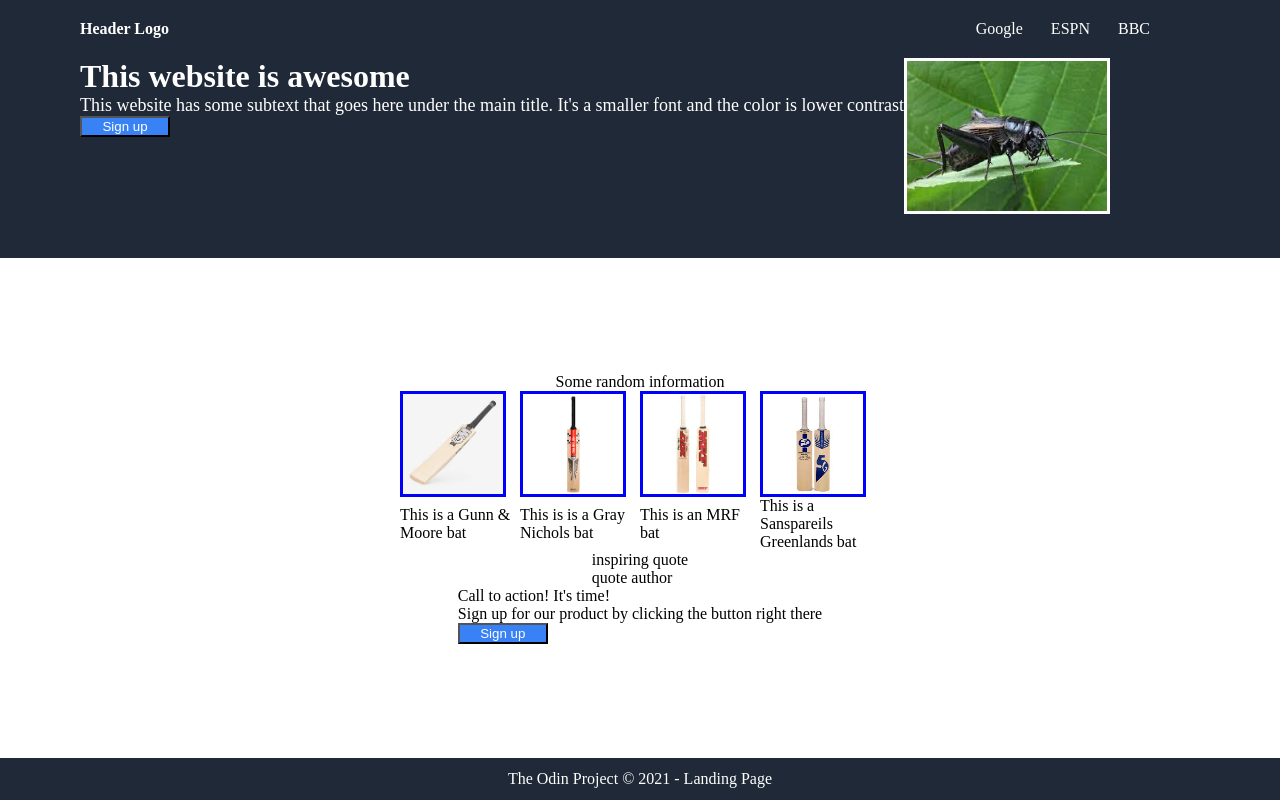
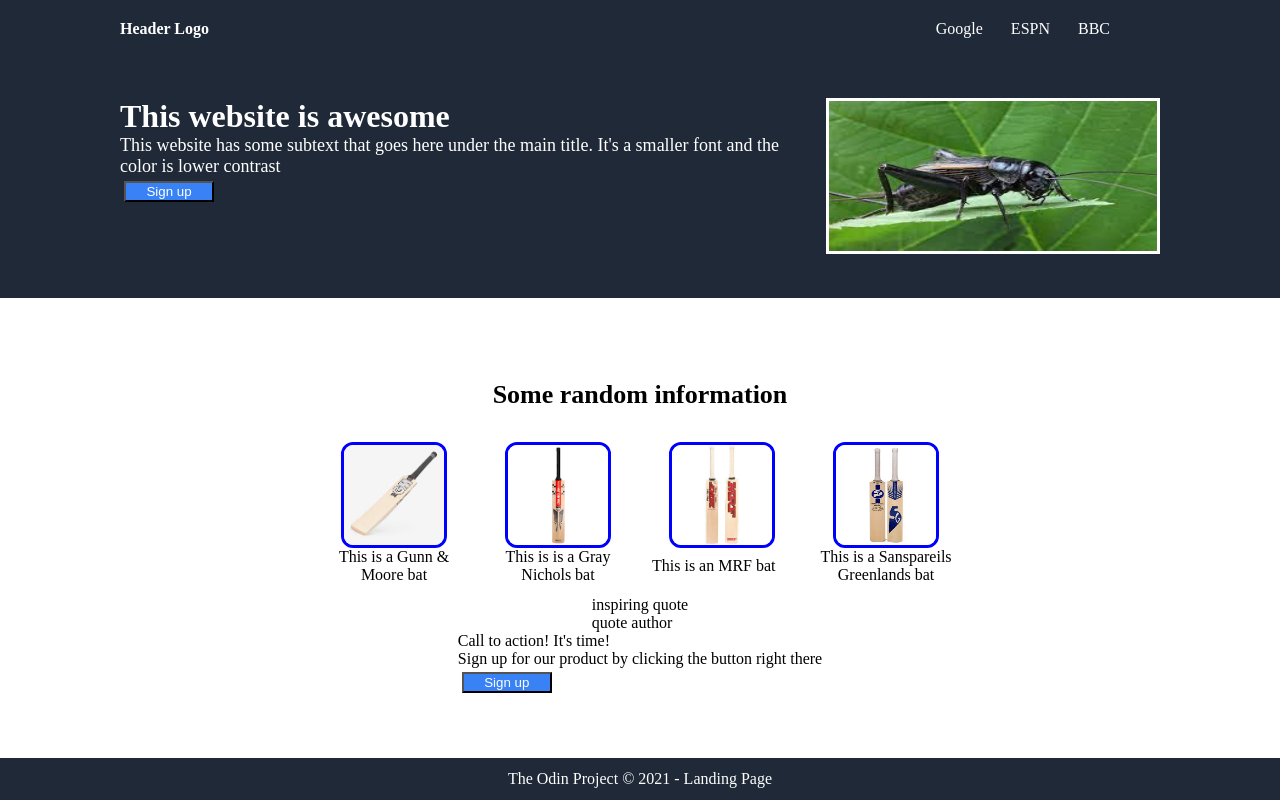
Before and after one commit to kanu14/landing-page, a plain HTML site: page index.html in a window 1280 px wide. Drawn offline with Linux system fonts and the light colour scheme.

```diff
--- a/index.html
+++ b/index.html
@@ -38,7 +38,7 @@
 
     <div class="bottom-half">
         <div class="random-info">
-            <div>Some random information</div>
+            <div class="bottom-header">Some random information</div>
             <div class="four-pics">
                 <div class="images">
                     <img src="img/gm-bat.jpeg" alt="picture 1">
--- a/style.css
+++ b/style.css
@@ -10,12 +10,17 @@ body {
 
 }
 
+.blue,
+.bottom-half {
+    padding-left: 120px;
+    padding-right: 120px;
+}
+
 .blue {
     background-color: #1f2937;
     color: white;
     text-decoration: none;
-    padding-left: 80px;
-    padding-right: 80px;
+
 
 }
 
@@ -23,8 +28,7 @@ body {
     display: flex;
     flex-direction: column;
     align-items: center;
-    padding-left: 80px;
-    padding-right: 80px;
+
 }
 
 .header {
@@ -32,8 +36,8 @@ body {
     justify-content: space-between;
     align-items: center;
     padding-top: 20px;
-    padding-bottom: 20px;
-    font-weight: bold;
+    padding-bottom: 60px;
+    font-weight: bolder;
 }
 
 .header-links {
@@ -67,6 +71,7 @@ button {
     width: 90px;
     background-color: #3882f6;
     color: white;
+    margin: 4px;
 }
 
 .awesome {
@@ -74,6 +79,7 @@ button {
     flex-direction: column;
     font-size: 32px;
     font-weight: bold;
+    padding-right: 30px;
 }
 
 .awesome-text {
@@ -83,7 +89,7 @@ button {
 
 .header-bottom > img {
     height: 150px;
-    width: 200px;
+    width: 400px;
     border-style: solid;
 
     border-color: white;
@@ -94,13 +100,24 @@ button {
     width: 100px;
     border-style: solid;
     border-color: blue;
+    border-radius: 12px;
+    margin-left: auto;
+    margin-right: auto;
 
+}
+
+.bottom-header {
+    font-size: 26px;
+    font-weight: bolder;
+    padding: 20px;
 }
 
 .images {
     display: flex;
     flex-wrap: wrap;
-    width: 120px;
+    width: 140px;
+    text-align: center;
+    margin: 12px;
 }
 
 .random-info {
```
